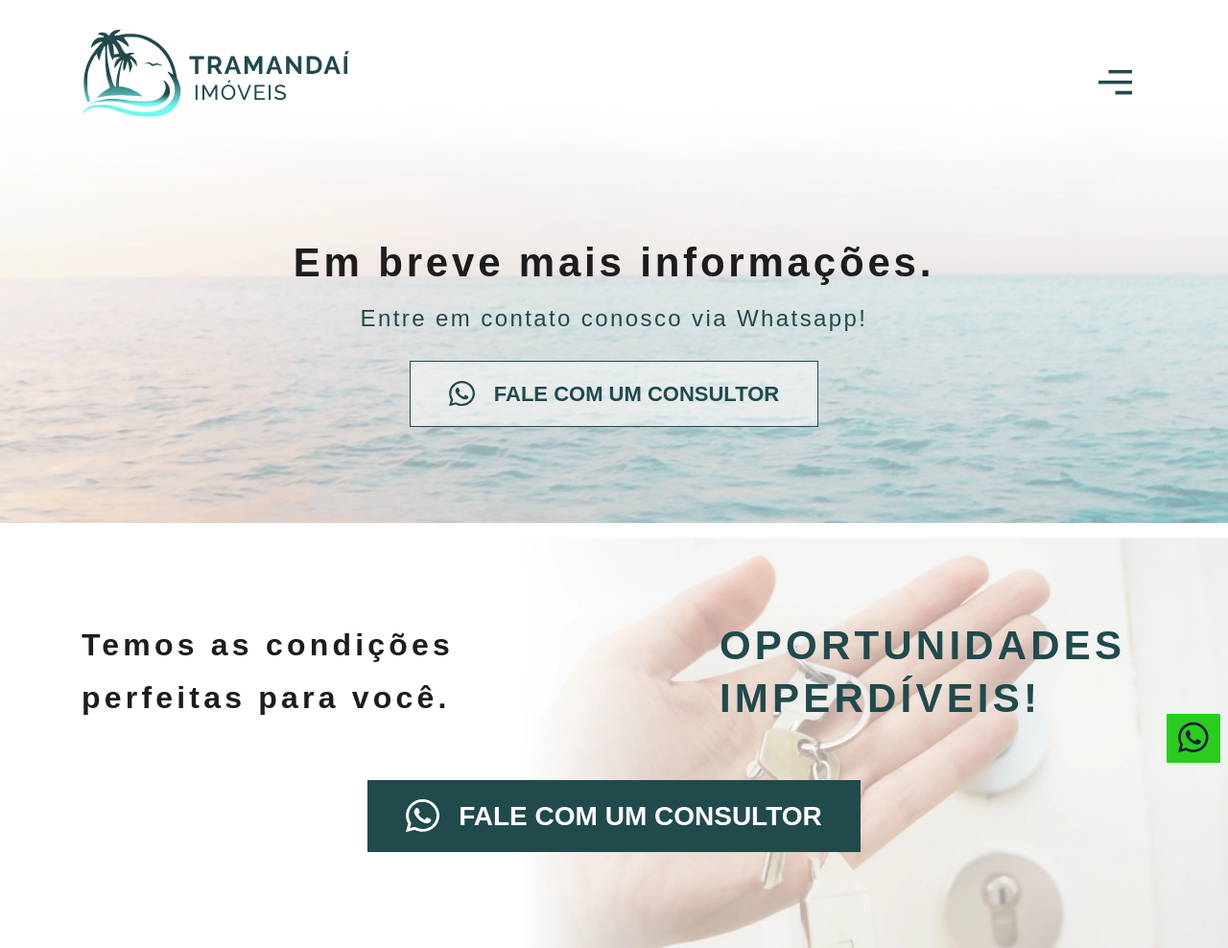
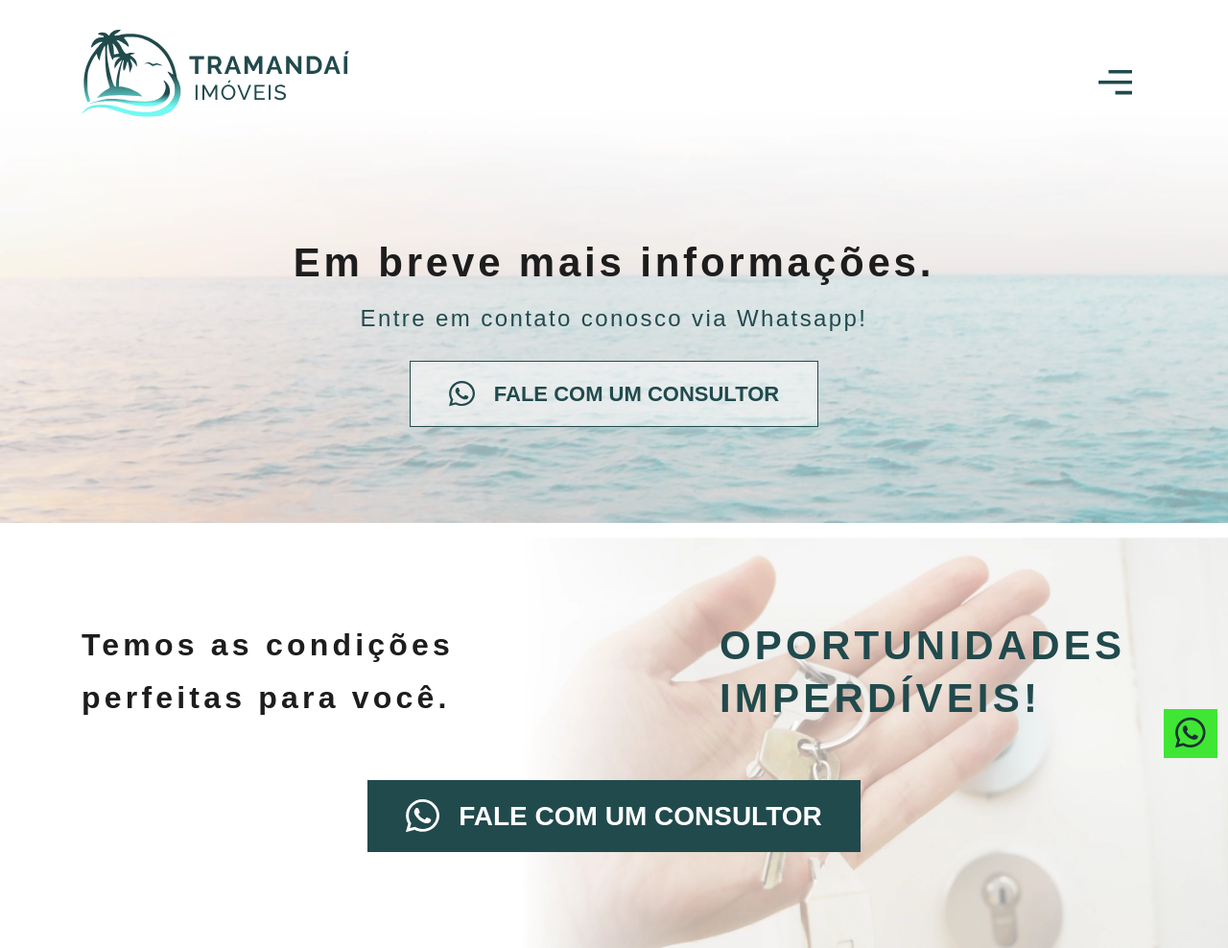
Before and after one commit to ArkMidia/ImoveisTramandai, a plain HTML site: page costero.html in a window 1280 px wide. Shown: the top 988 px of the page at 96% size. Drawn offline with nearby package versions, Linux system fonts and the light colour scheme; a web font is replaced by a local one.

Commit message:
tramandai

```diff
--- a/assets/css/less/components/whatsapp.less
+++ b/assets/css/less/components/whatsapp.less
@@ -1,24 +1,19 @@
 // out: false
 
 @import "../base/_pallete.less";
-
-@space_cadet: rgb(25, 29, 54);
-@lime_green: rgb(42, 204, 30);
-@oxford_blue: rgb(19, 23, 45);
 
 .button__whatsapp--floating {
     display: inline-block;
     z-index: 5000;
     position: fixed;
-    bottom: 5px;
-    right: 9px;
+    bottom: 10px;
+    right: 12px;
     padding: 7px 12px;
-    background-color: @lime_green;
-    color: @oxford_blue;
+    background-color: rgb(64, 230, 52);;
 
     i {
         font-size: 36px;
-        color: @space_cadet;
+        color: rgb(23, 49, 51);
     }
 
     &:hover {
```
Also changed, not shown: index.html (+1 -1 lines), assets/css/main.css, assets/css/main.less (line endings or trailing spaces), assets/img/photo-marceli1.png (added).
